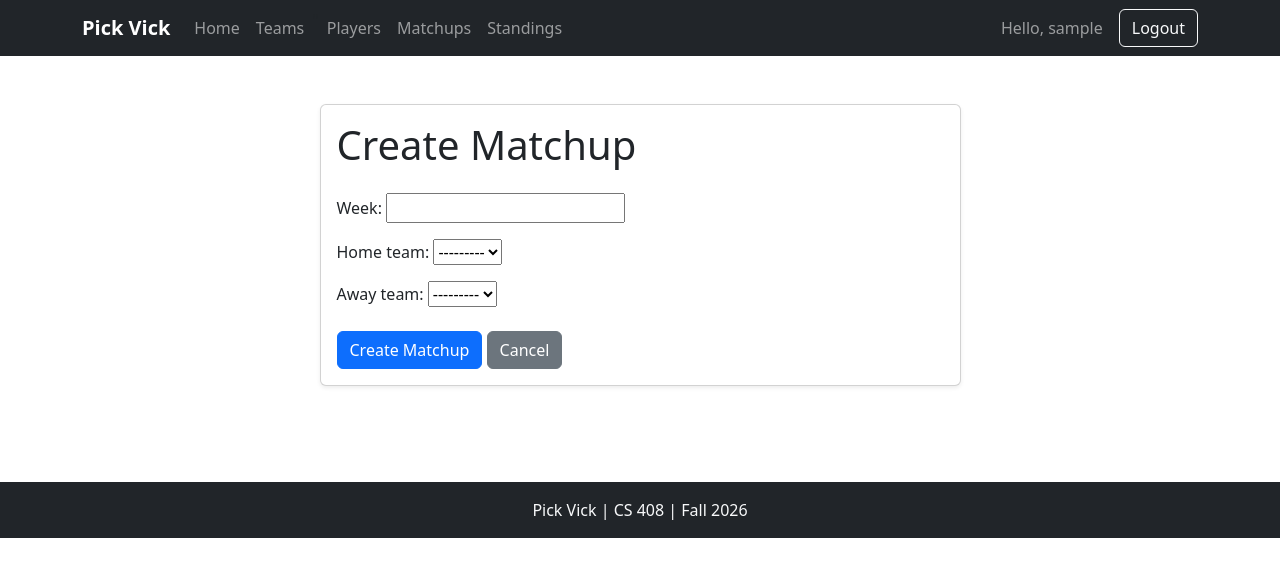
After one commit to therrera6990/pick-vick, a Django app: page /matchups/create/ in a window 1280 px wide. The commit adds this page. Shown: the top 577 px of the page. Run offline with Django 5.2, Linux system fonts and the light colour scheme; the visitor is signed in with stand-in values (Sample User, id 1); data that the repository does not hold is empty.

Commit message:
Add matchup creation

```diff
--- a/fantasy/forms.py
+++ b/fantasy/forms.py
@@ -2,7 +2,7 @@ from django import forms
 from django.contrib.auth.forms import UserCreationForm
 from django.contrib.auth.models import User
 
-from .models import FantasyTeam, Player
+from .models import FantasyTeam, Matchup, Player
 
 
 class RegisterForm(UserCreationForm):
@@ -16,6 +16,28 @@ class RegisterForm(UserCreationForm):
             "password1",
             "password2",
         ]
+
+class MatchupForm(forms.ModelForm):
+    class Meta:
+        model = Matchup
+        fields = [
+            "week",
+            "home_team",
+            "away_team",
+        ]
+
+    def clean(self):
+        cleaned_data = super().clean()
+
+        home_team = cleaned_data.get("home_team")
+        away_team = cleaned_data.get("away_team")
+
+        if home_team and away_team and home_team == away_team:
+            raise forms.ValidationError(
+                "A team cannot play against itself."
+            )
+
+        return cleaned_data
 
 
 class FantasyTeamForm(forms.ModelForm):
--- /dev/null
+++ b/fantasy/templates/fantasy/matchup_form.html
@@ -0,0 +1,49 @@
+{% extends "fantasy/base.html" %}
+
+{% block content %}
+
+<div class="container py-5">
+
+<div class="row justify-content-center">
+    <div class="col-md-7">
+
+        <div class="card shadow-sm">
+            <div class="card-body">
+
+                <h1 class="mb-4">
+                    Create Matchup
+                </h1>
+
+                <form method="post">
+
+                    {% csrf_token %}
+
+                    {{ form.as_p }}
+
+                    <div class="mt-4">
+
+                        <button
+                            type="submit"
+                            class="btn btn-primary">
+                            Create Matchup
+                        </button>
+
+                        <a
+                            href="{% url 'matchup_list' %}"
+                            class="btn btn-secondary">
+                            Cancel
+                        </a>
+
+                    </div>
+
+                </form>
+
+            </div>
+        </div>
+
+    </div>
+</div>
+
+</div>
+
+{% endblock %}
--- a/fantasy/urls.py
+++ b/fantasy/urls.py
@@ -75,6 +75,12 @@ urlpatterns = [
     ),
 
     path(
+        "matchups/create/",
+        views.matchup_create,
+        name="matchup_create",
+    ),
+
+    path(
         "matchups/",
         views.matchup_list,
         name="matchup_list",
--- a/fantasy/views.py
+++ b/fantasy/views.py
@@ -2,7 +2,7 @@ from django.contrib.auth import login
 from django.contrib.auth.decorators import login_required
 from django.shortcuts import get_object_or_404, redirect, render
 
-from .forms import FantasyTeamForm, PlayerForm, RegisterForm
+from .forms import FantasyTeamForm, MatchupForm, PlayerForm, RegisterForm
 from .models import FantasyTeam, League, Matchup, Player, Roster
 
 
@@ -104,6 +104,26 @@ def matchup_list(request):
         "fantasy/matchup_list.html",
         {
             "matchups": matchups,
+        },
+    )
+
+@login_required
+def matchup_create(request):
+    if request.method == "POST":
+        form = MatchupForm(request.POST)
+
+        if form.is_valid():
+            form.save()
+            return redirect("matchup_list")
+
+    else:
+        form = MatchupForm()
+
+    return render(
+        request,
+        "fantasy/matchup_form.html",
+        {
+            "form": form,
         },
     )
 
```
Also changed, not shown: fantasy/templates/fantasy/matchup_list.html (+11 -0 lines).
